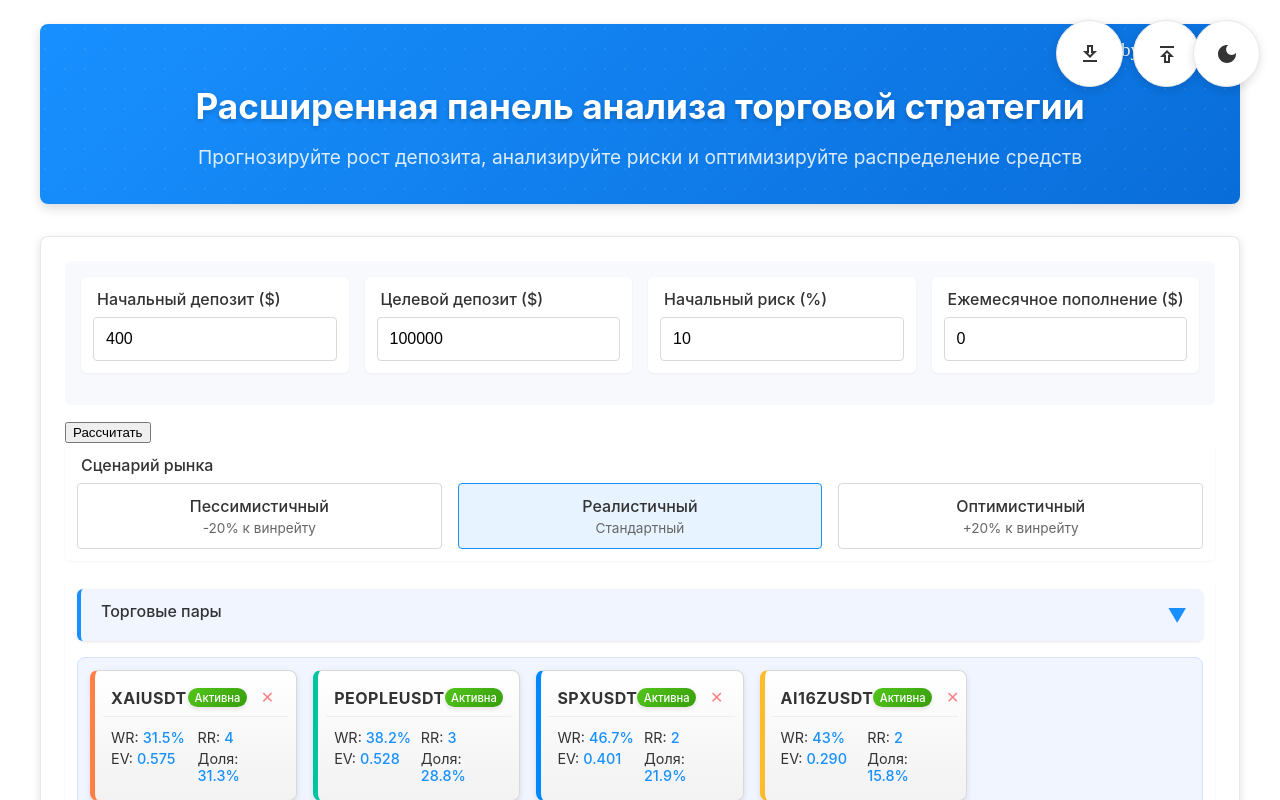
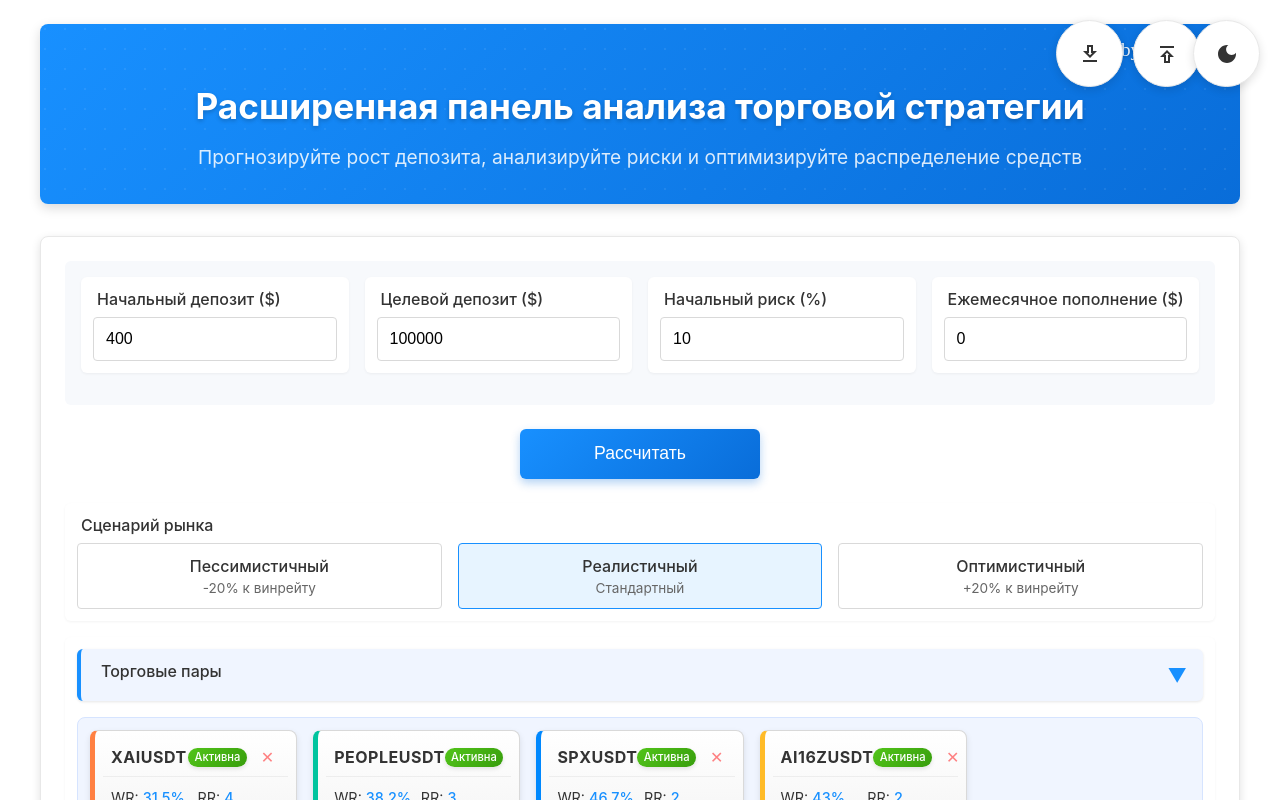
Before and after one commit to skverall/trading-calculator, a React (Create React App) app: page / in a window 1280 px wide. Shown: the top 800 px of the page. Built offline with nearby package versions, Linux system fonts and the light colour scheme.

Commit message:
Update App.css

```diff
--- a/src/App.css
+++ b/src/App.css
@@ -1167,6 +1167,65 @@ body, .container {
 }
 
 /* Адаптивные изменения для мобильных устройств */
+/* Стили для кнопки расчета */
+.calculate-button-container {
+  display: flex;
+  justify-content: center;
+  margin: 1.5rem 0;
+}
+
+.calculate-button {
+  background: linear-gradient(135deg, #1890ff 0%, #096dd9 100%);
+  border: none;
+  color: white;
+  padding: 0.9rem 2.5rem;
+  font-size: 1.1rem;
+  font-weight: 500;
+  border-radius: 6px;
+  cursor: pointer;
+  box-shadow: 0 4px 10px rgba(0, 105, 217, 0.3);
+  transition: all 0.3s ease;
+  position: relative;
+  overflow: hidden;
+  min-width: 240px;
+}
+
+.calculate-button:hover {
+  background: linear-gradient(135deg, #40a9ff 0%, #1890ff 100%);
+  transform: translateY(-2px);
+  box-shadow: 0 6px 15px rgba(0, 105, 217, 0.4);
+}
+
+.calculate-button:active {
+  transform: translateY(1px);
+  box-shadow: 0 2px 5px rgba(0, 105, 217, 0.4);
+}
+
+.calculate-button:before {
+  content: '';
+  position: absolute;
+  top: -10%;
+  left: -10%;
+  width: 120%;
+  height: 120%;
+  background: rgba(255, 255, 255, 0.1);
+  transform: scale(0);
+  border-radius: 50%;
+  transition: transform 0.6s;
+}
+
+.calculate-button:active:before {
+  transform: scale(1);
+  opacity: 0;
+  transition: transform 0s, opacity 0.6s;
+}
+
+.calculate-button.calculating {
+  background: linear-gradient(135deg, #177ddc 0%, #0b5eb9 100%);
+  cursor: not-allowed;
+  opacity: 0.9;
+}
+
 @media (max-width: 768px) {
   .settings-controls {
     top: auto;
@@ -1183,4 +1242,9 @@ body, .container {
   .pairs-grid.smaller-pairs {
     grid-template-columns: 1fr;
   }
+
+  .calculate-button {
+    width: 100%;
+    padding: 0.8rem 1rem;
+  }
 }
```
